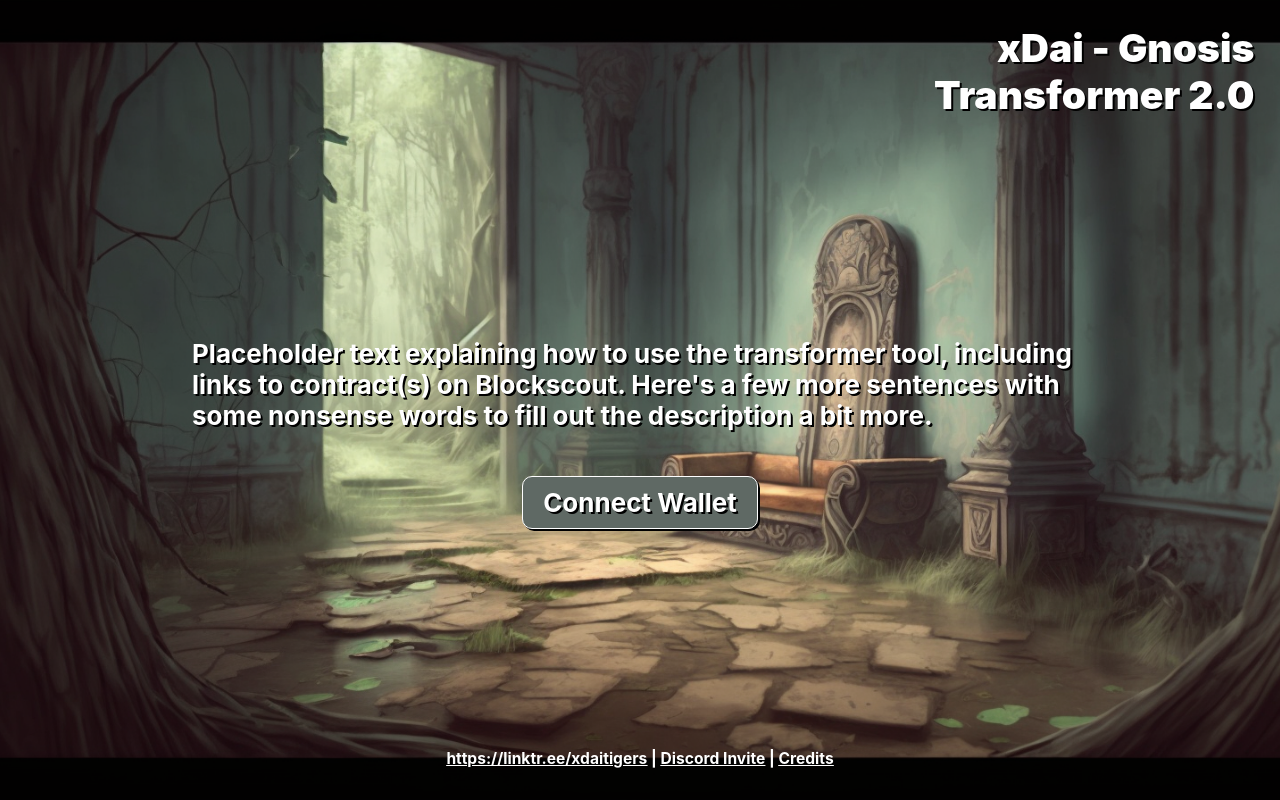
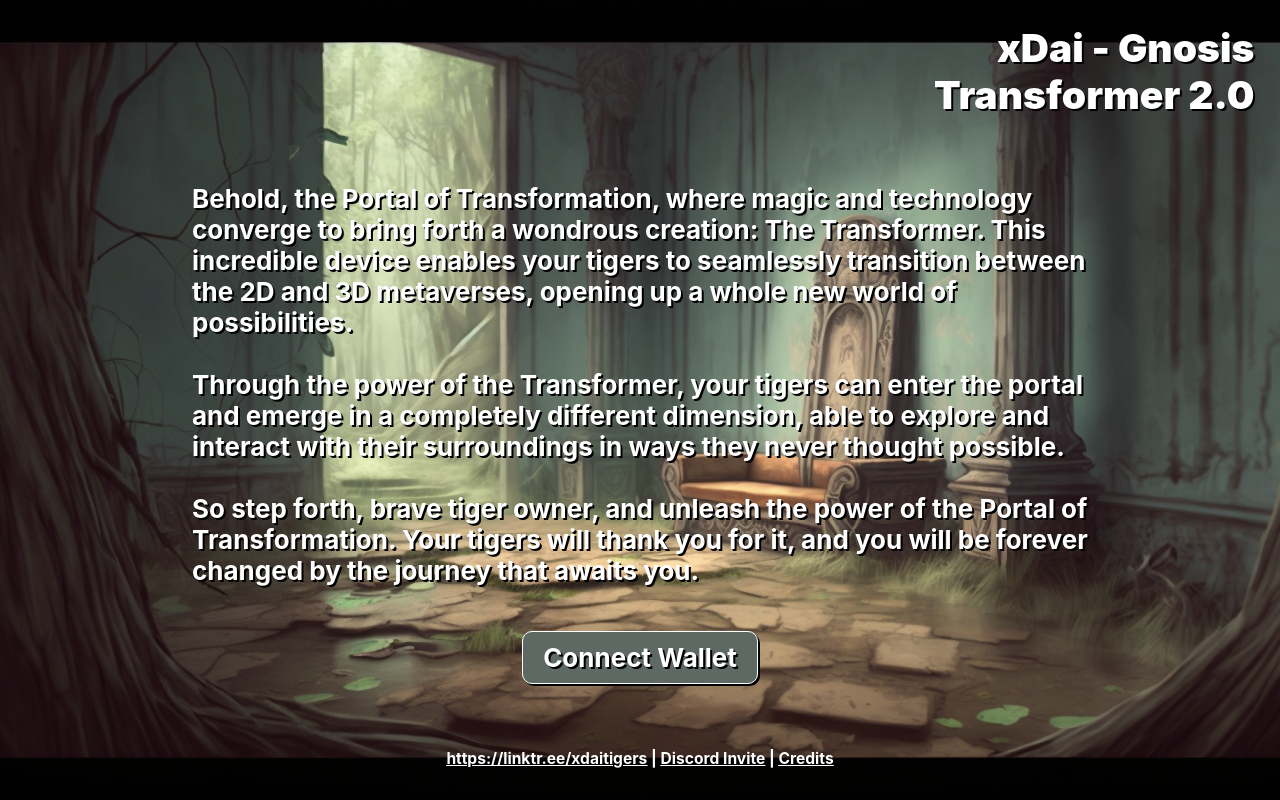
Before and after one commit to abentleee/tiger-transformer-frontend, a React (Create React App) app: page / in a window 1280 px wide. Built offline with nearby package versions, Linux system fonts and the light colour scheme.

Commit message:
[wip] added placeholder text, try to find a way to fade text in and out so it looks better

```diff
--- a/src/views/LandingPage.jsx
+++ b/src/views/LandingPage.jsx
@@ -41,11 +41,11 @@ const LandingPage = () => {
     return (
         <div style={styles.container}>
             <div style={styles.placeholderText}>
-                Placeholder text explaining how to use the transformer tool,
-                including links to contract(s) on Blockscout.
-
-                Here's a few more sentences with some nonsense words
-                to fill out the description a bit more.
+                Behold, the Portal of Transformation, where magic and technology converge to bring forth a wondrous creation: The Transformer. This incredible device enables your tigers to seamlessly transition between the 2D and 3D metaverses, opening up a whole new world of possibilities.
+                <br/><br/>
+                Through the power of the Transformer, your tigers can enter the portal and emerge in a completely different dimension, able to explore and interact with their surroundings in ways they never thought possible.
+                <br/><br/>
+                So step forth, brave tiger owner, and unleash the power of the Portal of Transformation. Your tigers will thank you for it, and you will be forever changed by the journey that awaits you.
             </div>
             <Button
                 text={'Connect Wallet'}
```
